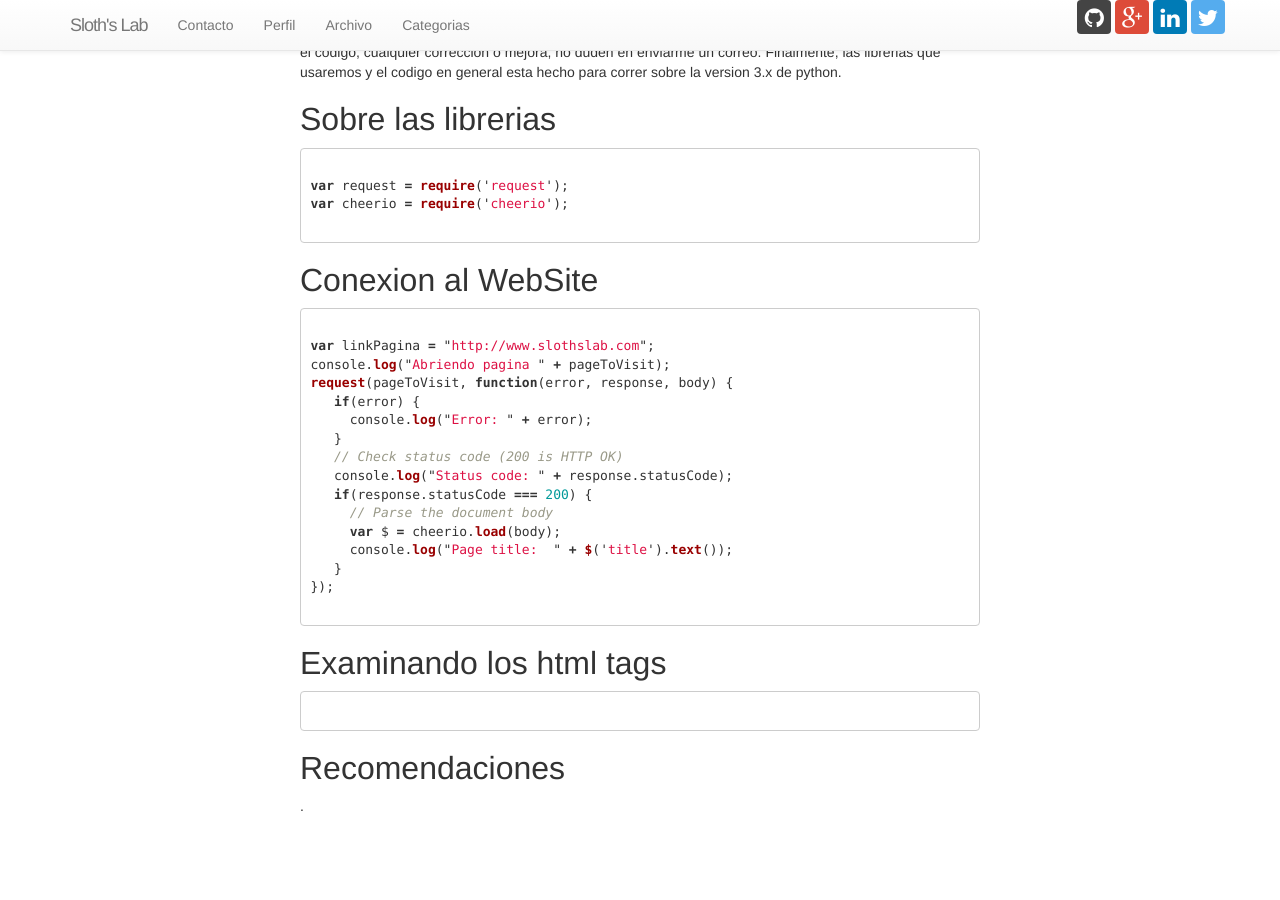
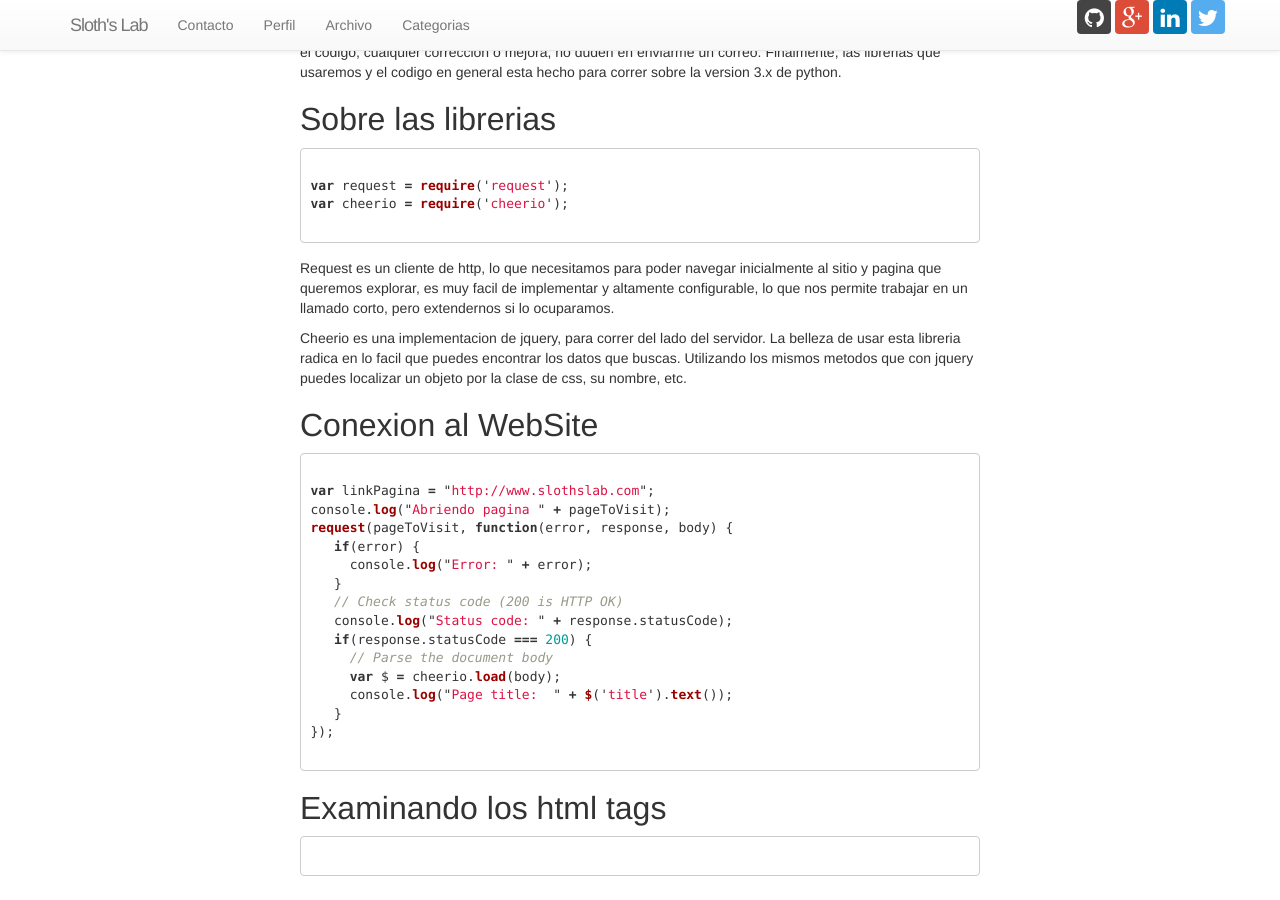
Before and after one commit to asomarribasd/asomarribasd.github.io, a Jekyll site: the page built from _posts/2016-06-01-node-spider.markdown, in a window 1280 px wide and 900 px high, scrolled down 684 px. Built offline with Jekyll 4.4.1, drawn with Linux system fonts in a browser that asks for light colours; nearby versions of some CDN libraries; comment, search, counter and statistics services are not loaded.

Commit message:
Descripcion librerias

````diff
--- a/_posts/2016-06-01-node-spider.markdown
+++ b/_posts/2016-06-01-node-spider.markdown
@@ -32,6 +32,11 @@ var cheerio = require('cheerio');
 
 ```
 
+Request es un cliente de http, lo que necesitamos para poder navegar inicialmente al sitio y pagina que queremos explorar, es muy facil de implementar y altamente configurable, lo que nos permite trabajar en un llamado corto, pero extendernos si lo ocuparamos.
+
+Cheerio es una implementacion de jquery, para correr del lado del servidor. La belleza de usar esta libreria radica en lo facil que puedes encontrar los datos que buscas. Utilizando los mismos metodos que con jquery puedes localizar un objeto por la clase de css, su nombre, etc.
+
+
 ## Conexion al WebSite
 
 ``` javascript
````
